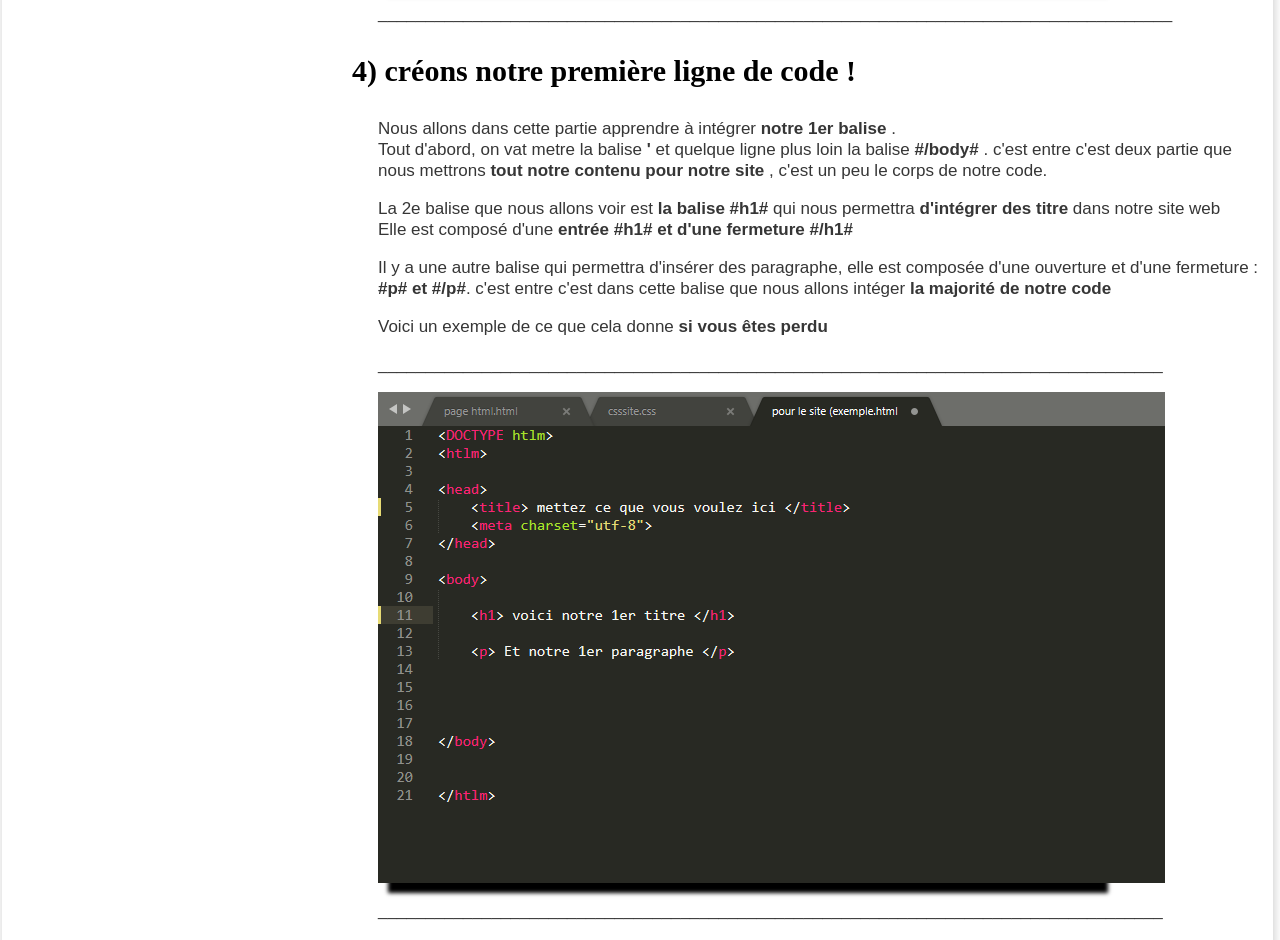
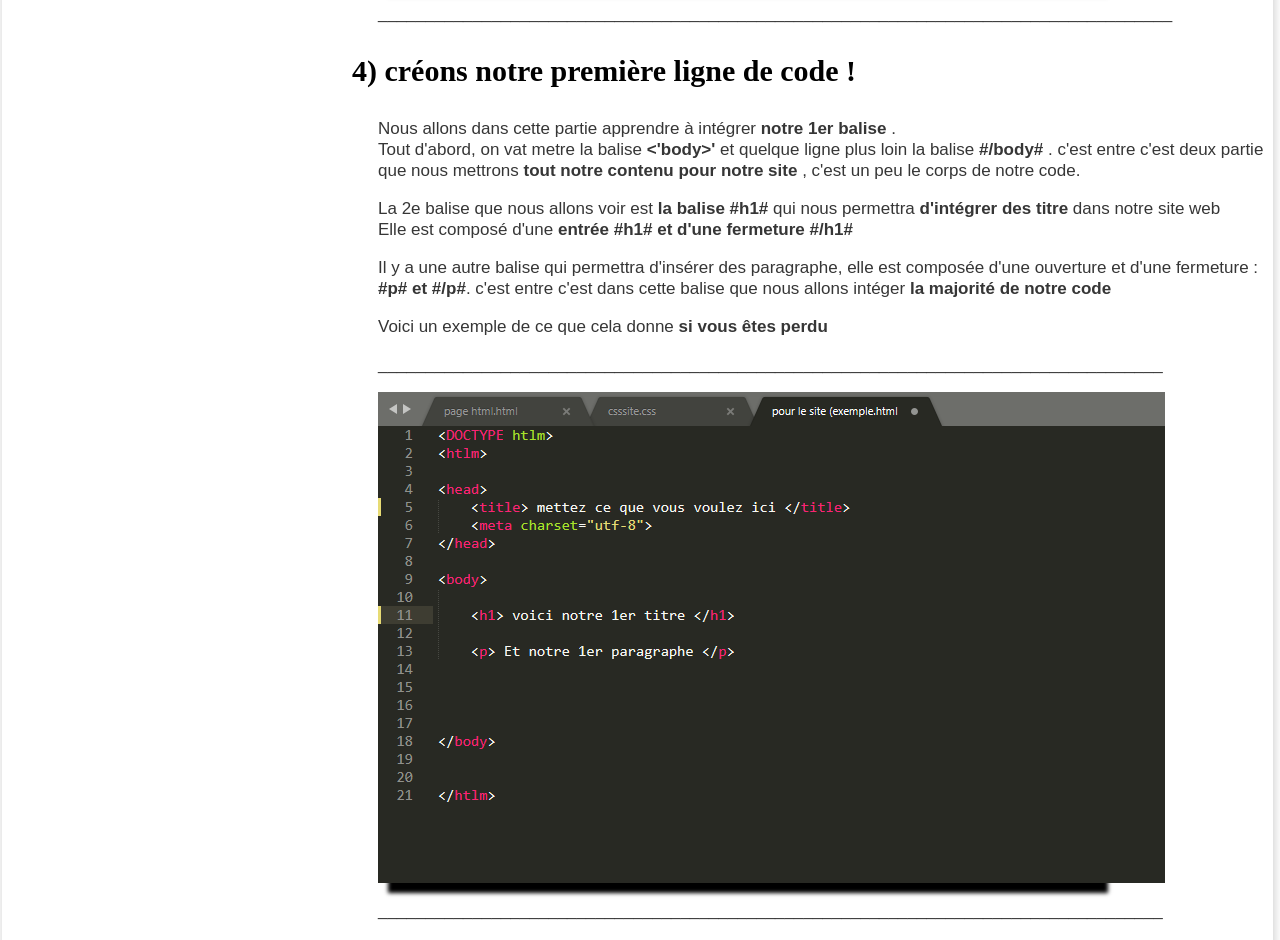
Before and after one commit to orpheei/coderfacile-html, a plain HTML site: page index.html in a window 1280 px wide. Shown: the part 2353-3293 px from the top of the page. Drawn offline with Linux system fonts and the light colour scheme.

Commit message:
Update index.html

```diff
--- a/index.html
+++ b/index.html
@@ -75,7 +75,7 @@
 
 
 	<h3 id="ci-dessus"> 4) créons notre première ligne de code !</h3>
-	<p> Nous allons dans cette partie apprendre à intégrer <b> notre 1er balise </b>. <br> Tout d'abord, on vat metre la balise <b> '<body> </b> et quelque ligne plus loin  la balise <b> #/body# </b>. c'est entre c'est deux partie que nous mettrons <b> tout notre contenu pour notre site </b>, c'est un peu le corps de notre code. </p>
+	<p> Nous allons dans cette partie apprendre à intégrer <b> notre 1er balise </b>. <br> Tout d'abord, on vat metre la balise <b> <'body>' </b> et quelque ligne plus loin  la balise <b> #/body# </b>. c'est entre c'est deux partie que nous mettrons <b> tout notre contenu pour notre site </b>, c'est un peu le corps de notre code. </p>
 
 	<p> La 2e balise que nous allons voir est <b> la balise #h1# </b> qui nous permettra <b> d'intégrer des titre </b> dans notre site web <br> Elle est composé d'une <b> entrée #h1# et d'une fermeture #/h1# </b> </p>
 	<p> Il y a une autre balise qui permettra d'insérer des paragraphe, elle est composée d'une ouverture et d'une fermeture : <b> #p# et #/p#</b>. c'est entre c'est dans cette balise que nous allons intéger <b> la majorité de notre code </b> </p>
```
